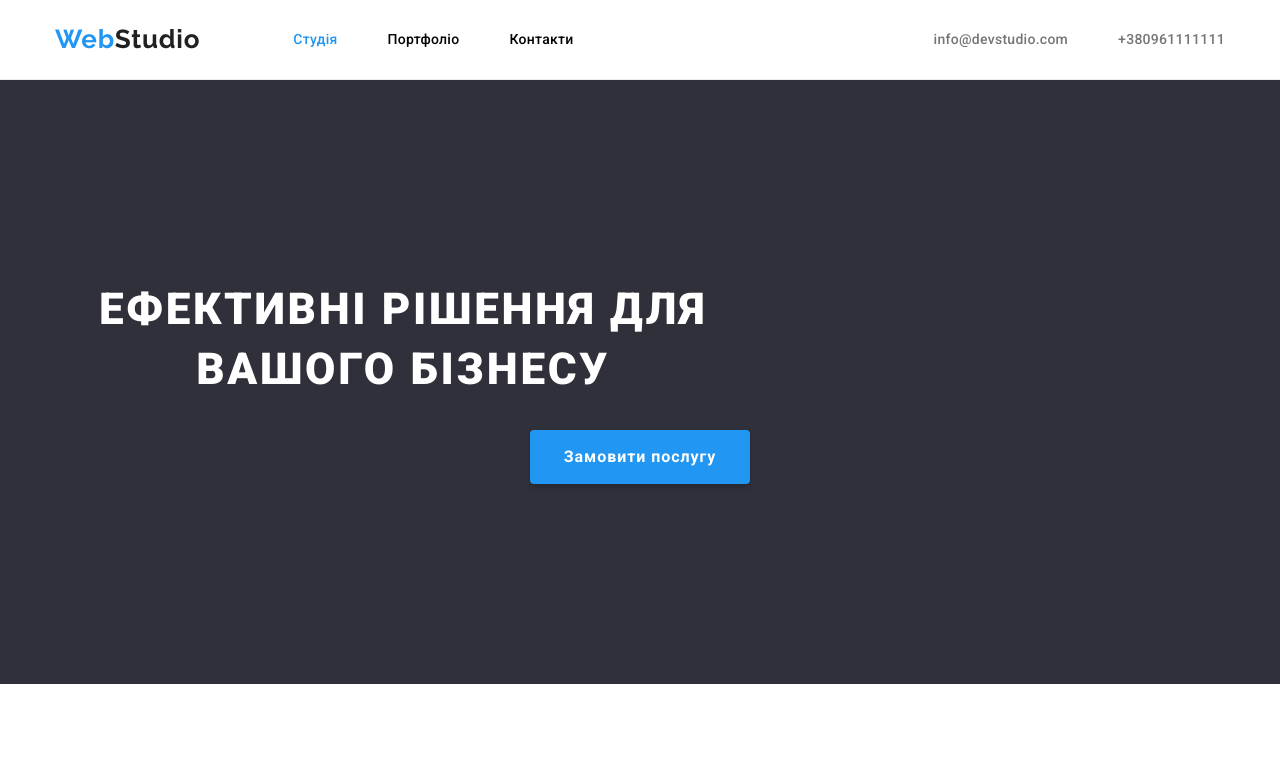
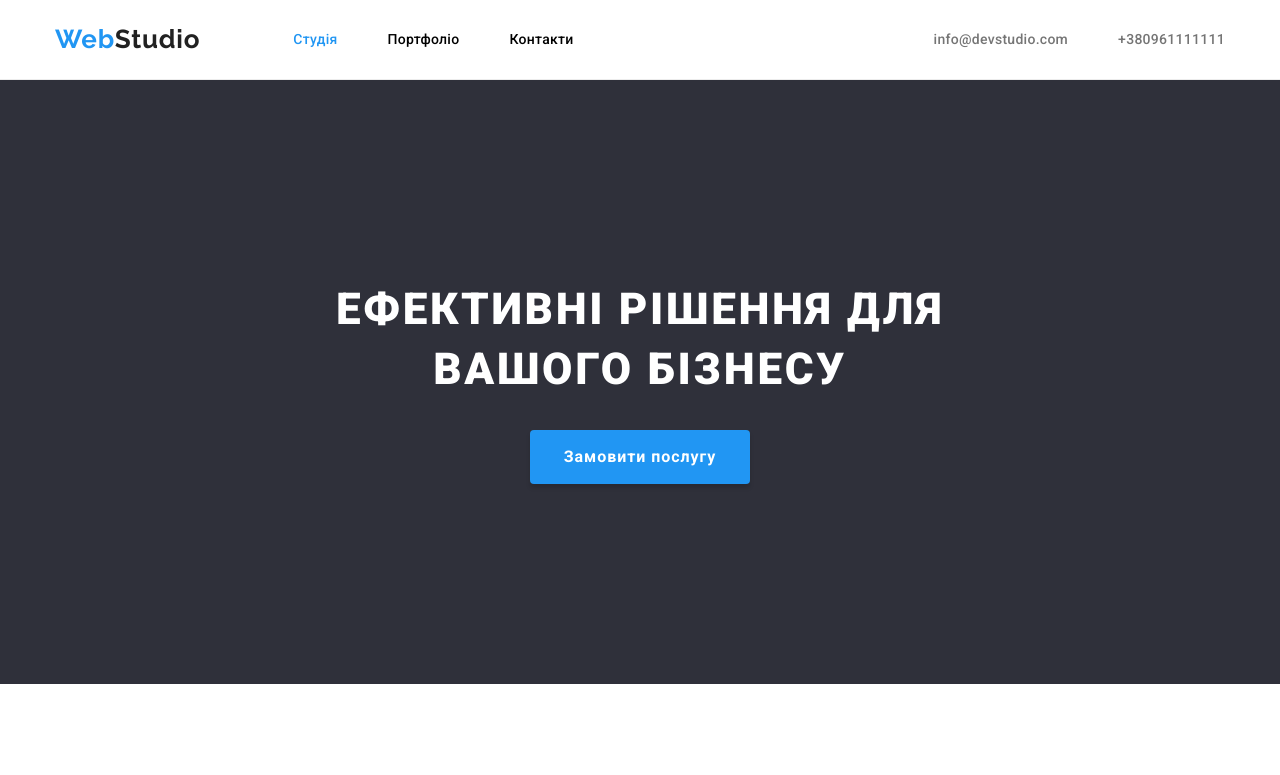
Before and after one commit to hikee1987/goit-markup-hw-03, a plain HTML site: page index.html in a window 1280 px wide. Shown: the top 775 px of the page. Drawn offline with Linux system fonts and the light colour scheme.

Commit message:
правка css hw 3

```diff
--- a/css/style.css
+++ b/css/style.css
@@ -240,7 +240,7 @@ img {
   text-transform: uppercase;
   color: var(--item-bg-color);
   margin-right: auto;
-  margin-right: auto;
+  margin-left: auto;
   margin-bottom: 30px;
 }
 
```
